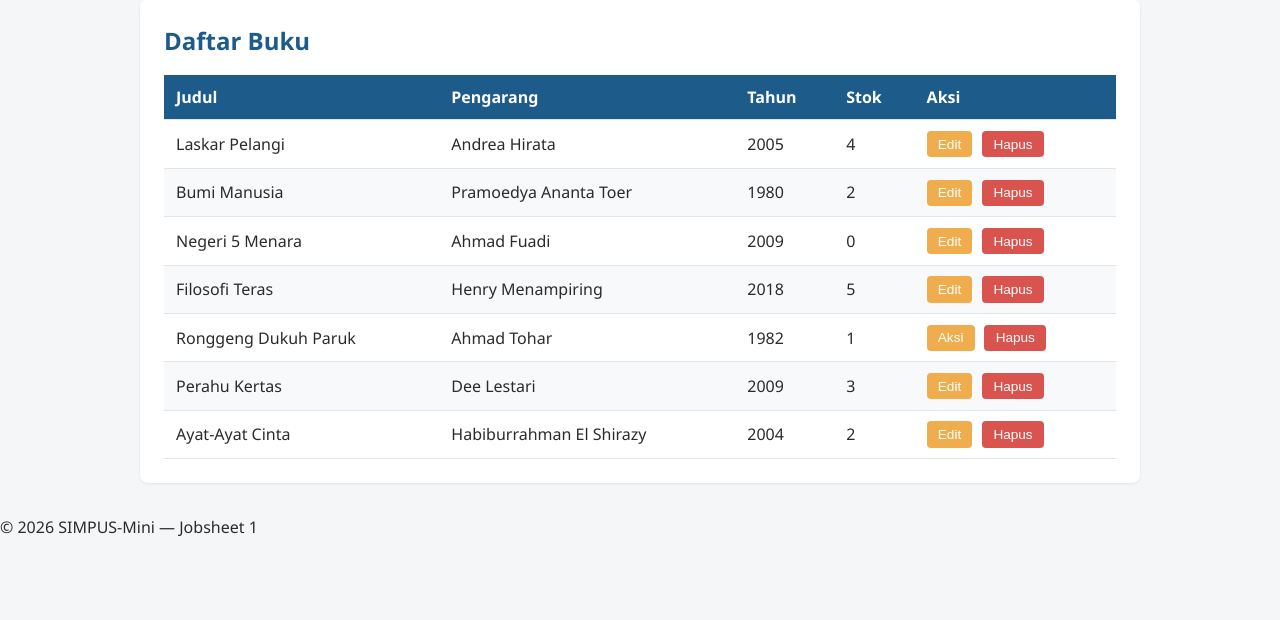
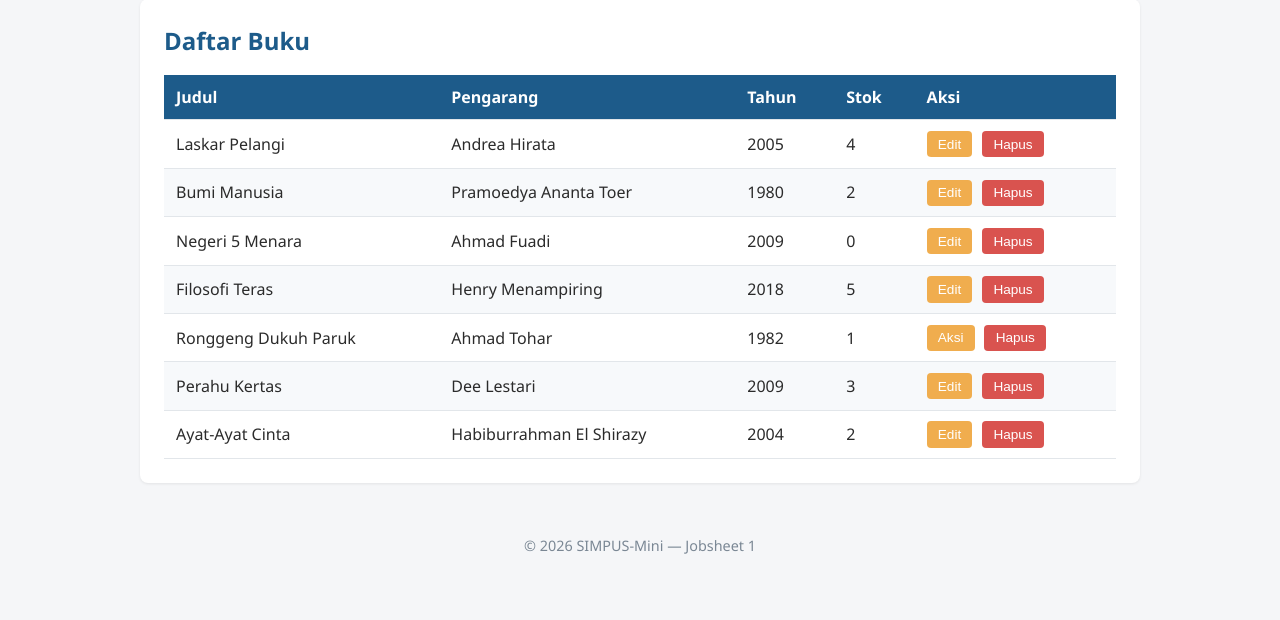
Before and after one commit to frhnrv/DPW-2026-Farhan-Ramadhana-Barus, a PHP site: page /buku/list.html in a window 1280 px wide. Shown: the part 99-719 px from the top of the page. Run offline with PHP 8.4, Linux system fonts and the light colour scheme.

Commit message:
Jobsheet 2 - Footer

```diff
--- a/Jobsheet 2/Assets/CSS/Style.css
+++ b/Jobsheet 2/Assets/CSS/Style.css
@@ -166,3 +166,10 @@ form button[type='submit'] {
 form button[type='submit']:hover {
     background-color: #164869;
 }
+
+footer {
+    text-align: center;
+    padding: 1.25rem;
+    color: #7a8794;
+    font-size: 0.9rem;
+}
```
